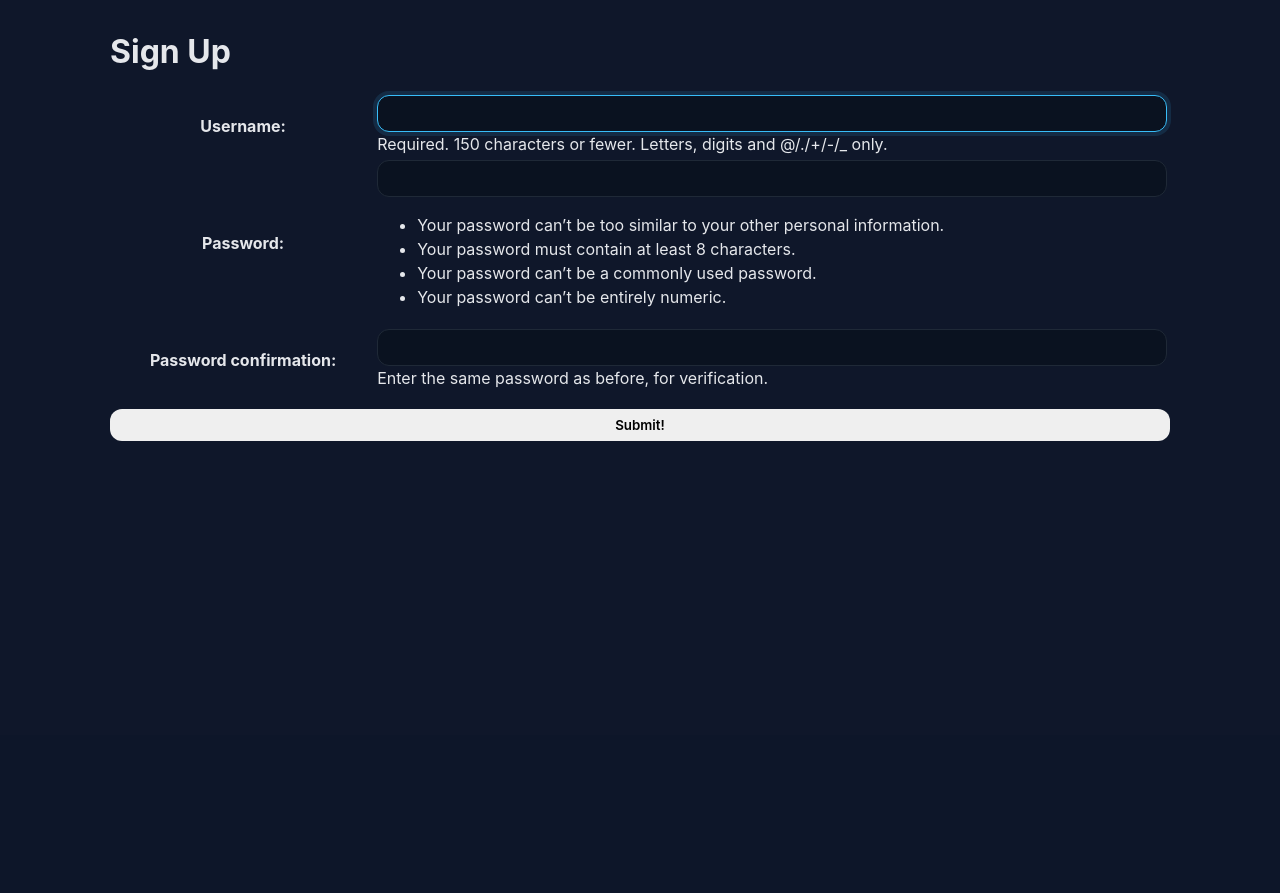
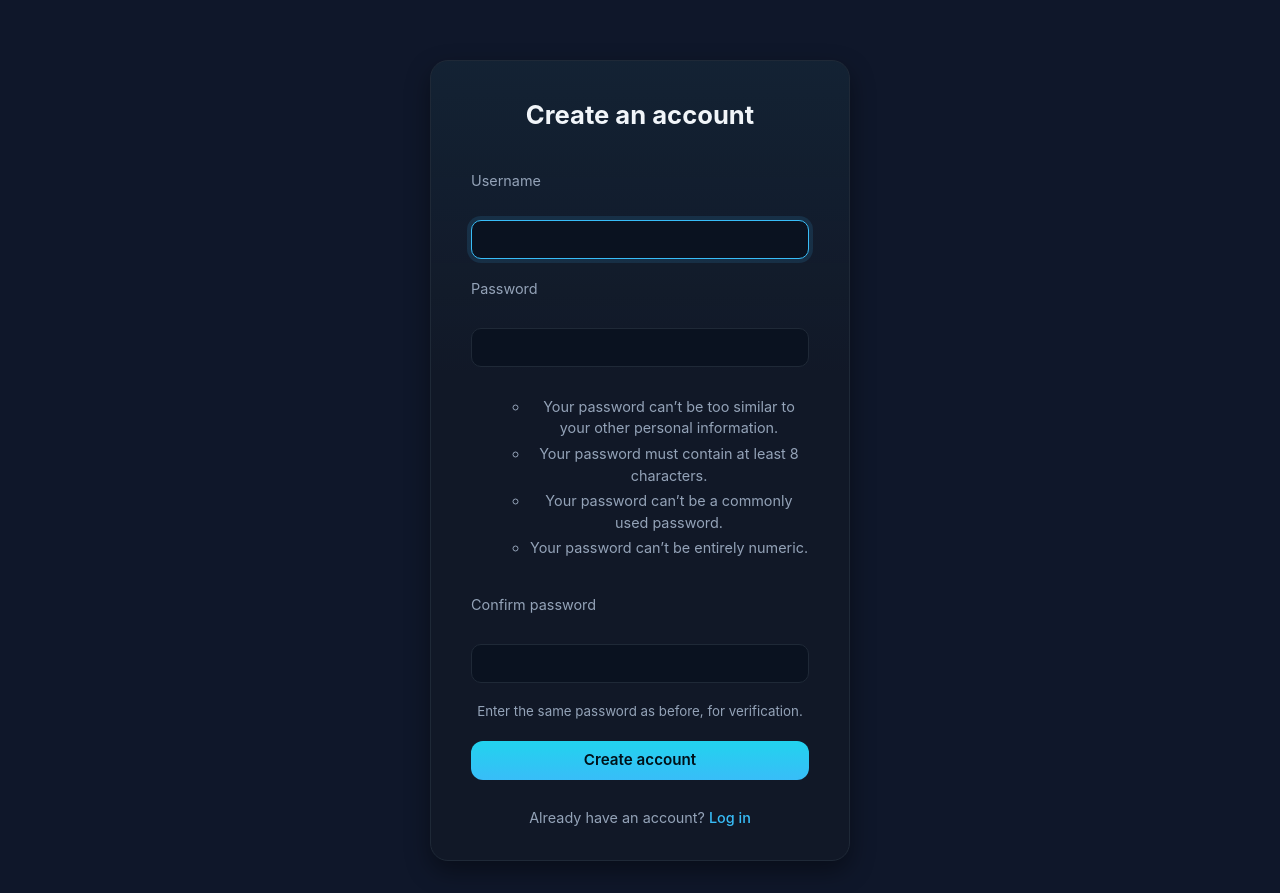
Before and after one commit to Mkac0/Echoes, a Django app: page /accounts/signup/ in a window 1280 px wide. Shown: the part 65-958 px from the top of the page. Before the commit the page ends 506 px from the top, so only its background shows below. Run offline with Django 5.2, Linux system fonts and the light colour scheme.

Commit message:
added style to create account page

```diff
--- a/autolot/static/css/base.css
+++ b/autolot/static/css/base.css
@@ -718,7 +718,9 @@
     text-align: center;
 }
 
-.xrow { margin-bottom: 14px; }
+.xrow {
+    margin-bottom: 14px;
+}
 
 .xrow .xlabel {
     display: inline-block;
@@ -932,6 +934,39 @@
     text-decoration: none !important;
 }
 
+.form-alert.error {
+    color: #fecaca;
+    background: rgba(239,68,68,.08);
+    border: 1px solid rgba(239,68,68,.25);
+    padding: 10px 12px;
+    border-radius: 10px;
+    text-align: left;
+}
+
+.field-error {
+    color: #fecaca;
+    background: rgba(239,68,68,.06);
+    border: 1px solid rgba(239,68,68,.25);
+    padding: 8px 10px;
+    border-radius: 10px;
+    margin-top: 8px;
+}
+
+.help-list {
+    margin: 6px 0 12px;
+    padding-left: 18px;
+    color: #94a3b8;
+    font-size: 0.9rem;
+}
+
+.help-list li {
+    margin: 4px 0;
+}
+
+.help {
+    color: #94a3b8;
+}
+
 @media (max-width: 700px) {
     .card-form-container {
         flex-direction: column;
--- a/autolot/templates/signup.html
+++ b/autolot/templates/signup.html
@@ -2,18 +2,41 @@
 {% load static %}
 
 {% block content %}
-<div class="page-header">
-    <h1>Sign Up</h1>
-</div>
-{% if error_message %}
-    <p class="red-text">{{ error_message }}</p>
-{% endif %}
-<form action="" method="post" class="form-container" autocomplete="off">
-    {% csrf_token %}
-    <table>
-        {{ form.as_table }}
-    </table>
-    <button type="submit" class="btn submit">Submit!</button>
-</form>
-
+<section class="auth-section">
+    <form action="{% url 'signup' %}" method="post" class="auth-card" autocomplete="off">
+        <h1>Create an account</h1>
+        {% csrf_token %}
+        {% if error_message %}
+            <p class="form-alert error">{{ error_message }}</p>
+        {% endif %}
+        {% if form.non_field_errors %}
+            <p class="form-alert error">{{ form.non_field_errors }}</p>
+        {% endif %}
+        <label for="{{ form.username.id_for_label }}">Username</label>
+        {{ form.username }}
+        {% if form.username.errors %}
+            <p class="field-error">{{ form.username.errors.0 }}</p>
+        {% endif %}
+        <label for="{{ form.password1.id_for_label }}">Password</label>
+        {{ form.password1 }}
+        {% if form.password1.errors %}
+            <p class="field-error">{{ form.password1.errors.0 }}</p>
+        {% endif %}
+        {% if form.password1.help_text %}
+            <ul class="help-list">{{ form.password1.help_text|safe }}</ul>
+        {% endif %}
+        <label for="{{ form.password2.id_for_label }}">Confirm password</label>
+        {{ form.password2 }}
+        {% if form.password2.errors %}
+            <p class="field-error">{{ form.password2.errors.0 }}</p>
+        {% endif %}
+        {% if form.password2.help_text %}
+            <small class="help">{{ form.password2.help_text }}</small>
+        {% endif %}
+        <button type="submit" class="btn btn-primary full-width">Create account</button>
+        <div class="auth-footer">
+            Already have an account? <a href="{% url 'home' %}">Log in</a>
+        </div>
+    </form>
+</section>
 {% endblock %}
```
